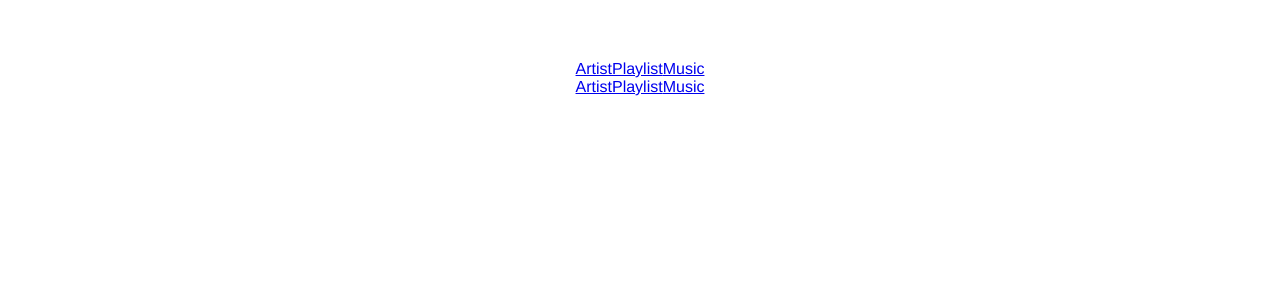
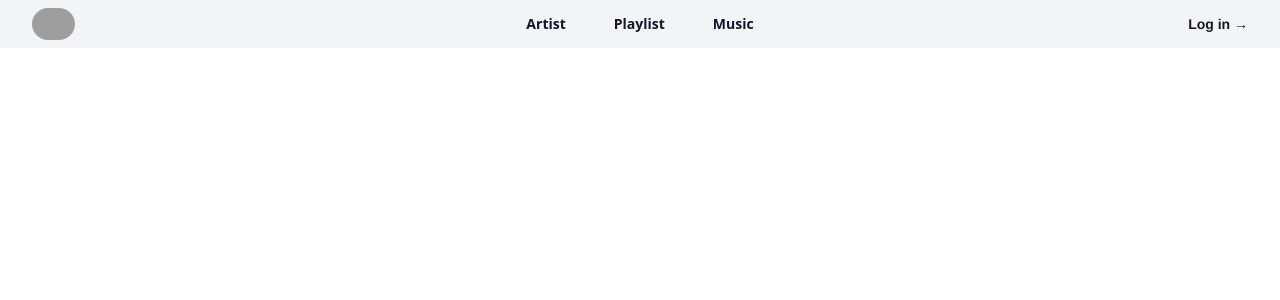
Before and after one commit to alineralncs/alines-music-hub, a Vue app: page / in a window 1280 px wide. Shown: the top 300 px of the page. Built offline with nearby package versions, Linux system fonts and the light colour scheme; grey boxes are pictures that could not be loaded.

Commit message:
feat: lista de artista

```diff
--- a/package.json
+++ b/package.json
@@ -19,8 +19,11 @@
     "@vue/cli-plugin-babel": "~5.0.0",
     "@vue/cli-plugin-eslint": "~5.0.0",
     "@vue/cli-service": "~5.0.0",
+    "autoprefixer": "^10.4.14",
     "eslint": "^7.32.0",
-    "eslint-plugin-vue": "^8.0.3"
+    "eslint-plugin-vue": "^8.0.3",
+    "postcss": "^8.4.23",
+    "tailwindcss": "^3.3.2"
   },
   "eslintConfig": {
     "root": true,
--- /dev/null
+++ b/postcss.config.js
@@ -0,0 +1,6 @@
+module.exports = {
+  plugins: {
+    tailwindcss: {},
+    autoprefixer: {},
+  },
+}
--- a/src/App.vue
+++ b/src/App.vue
@@ -1,5 +1,45 @@
 <template>
-  <div id="app">
+  <div id="app" class="bg-gray-100">
+    <header class="text-tahiti">
+  <nav class="mx-auto flex max-w-7xl h-10 items-center justify-between p-6 lg:px-8 text-white"  aria-label="Global">
+    <div class="flex lg:flex-1">
+      <a href="#" class="-m-1.5 p-1.5">
+        <span class="sr-only"></span>
+        <img class="h-8 w-auto rounded-full" src="https://avatars.githubusercontent.com/u/38014924?v=4" alt="">
+      </a>
+    </div>
+
+    <div class="hidden lg:flex lg:gap-x-12 justify-center ">
+      <a href="#" class="text-sm font-semibold leading-6 text-gray-900 font-sans"><router-link to="/artist">Artist</router-link></a>
+      <a href="#" class="text-sm font-semibold leading-6 text-gray-900 font-sans"> <router-link to="/playlist">Playlist</router-link></a>
+      <a href="#" class="text-sm font-semibold leading-6 text-gray-900 font-sans"><router-link to="/music">Music</router-link></a>
+    </div>
+    <div class="hidden lg:flex lg:flex-1 lg:justify-end">
+      <a href="#" class="text-sm font-semibold leading-6 text-gray-900">Log in <span aria-hidden="true">&rarr;</span></a>
+    </div>
+  </nav>
+  <!-- Mobile menu, show/hide based on menu open state. -->
+  <!-- <div class="lg:hidden" role="dialog" aria-modal="true">
+
+    <div class="fixed inset-0 z-10"></div>
+    <div class="fixed inset-y-0 right-0 z-10 w-full overflow-y-auto bg-white px-6 py-6 sm:max-w-sm sm:ring-1 sm:ring-gray-900/10">
+      <div class="flex items-center justify-between">
+        <a href="#" class="-m-1.5 p-1.5">
+          <span class="sr-only">Your Company</span>
+          <img class="h-8 w-auto" src="https://tailwindui.com/img/logos/mark.svg?color=indigo&shade=600" alt="">
+        </a>
+        <button type="button" class="-m-2.5 rounded-md p-2.5 text-gray-700">
+          <span class="sr-only">Close menu</span>
+          <svg class="h-6 w-6" fill="none" viewBox="0 0 24 24" stroke-width="1.5" stroke="currentColor" aria-hidden="true">
+            <path stroke-linecap="round" stroke-linejoin="round" d="M6 18L18 6M6 6l12 12" />
+          </svg>
+        </button>
+      </div>
+    </div>
+  </div> -->
+</header>
+
+
     <HomePage />
     <router-view />
   </div>
@@ -23,6 +63,6 @@ export default {
   -moz-osx-font-smoothing: grayscale;
   text-align: center;
   color: #2c3e50;
-  margin-top: 60px;
+
 }
 </style>
--- a/src/components/ArtistList.vue
+++ b/src/components/ArtistList.vue
@@ -1,13 +1,62 @@
 <template>
     <div id="Artist">
-
+        <!-- <ul v-if="artists.length > 0">
+            <li v-for="artist in artists" :key="artist.id">
+                <div class="max-w-md mx-auto bg-white rounded-xl shadow-md overflow-hidden  mb-10">
+                    <div class="md:flex">
+                        <div class="md:shrink-0">
+                            <img class="h-48 w-full object-cover md:h-full md:w-48" :src="artist.imageURL"
+                                alt="Playlist cover">
+                        </div>
+                        <div class="p-8">
+                            <div class="uppercase tracking-wide text-sm text-indigo-500 font-semibold text-justify">{{
+                                artist.name }}
+                            </div>
+                             <p class="mt-2 text-slate-500" v-for="music in playlist.music" :key="music.id">{{ music.name }}
+                            </p>
+                        </div>
+                    </div>
+                </div> -->
+        <div class="min-h-screen bg-gray-100 mx-auto flex items-center">
+            <div
+                class="container mx-auto p-9 bg-white max-w-sm rounded-2xl overflow-hidden shadow-xl hover:shadow-2xl transition duration-300 " v-for="artist in artists" :key="artist.id">
+                <img class="rounded-xl" :src="artist.imageURL"
+                                alt="Playlist cover" />
+                <div class="flex justify-between items-center">
+                    <div>
+                        <h1 class="mt-5 text-2xl font-semibold">{{ artist.name }}</h1>
+                    </div>
+                    <div>
+                        <button
+                            class="text-white text-md font-semibold bg-green-400 py-2 px-4 rounded-lg shadow-md hover:shadow-lg transition duration-500 transform-gpu hover:scale-110 ">Ver Músicas</button>
+                    </div>
+                </div>
+            </div>
+        </div>
+        <!-- </li>
+        </ul> -->
     </div>
 </template>
 
 <script>
-
+import axios from 'axios';
 export default {
     name: 'ArtistList',
-
-}
+    data() {
+        return {
+            artists: [],
+        };
+    },
+    mounted() {
+        console.log('Artist COmponent')
+        axios.get('http://127.0.0.1:8000/api/artist/')
+            .then(response => {
+                this.artists = response.data.results;
+                console.log('this', this.artists);
+            })
+            .catch(error => {
+                console.log(error);
+            });
+    },
+};
 </script>
--- a/src/components/PlaylistList.vue
+++ b/src/components/PlaylistList.vue
@@ -1,23 +1,26 @@
 <template>
-    <p>oioioio</p>
     <div id="PlaylistList">
-        <ul v-if="playlists.length > 0">
-            <li v-for="playlist in playlists" :key="playlist.id">
-                <div class="playlist-container">
-                    <div class="playlist-info">
-                        <p class="playlist-name">{{ playlist.name }}</p>
-                        <ul class="music-list">
-                            <li v-for="music in playlist.music" :key="music.id">
-                                <p>{{ music.lyrics }}A</p>
-                            </li>
-                        </ul>
+
+                <div class="min-h-screen bg-gray-100 mx-auto flex items-center">
+            <div
+                class="container mx-auto p-9 bg-white max-w-sm rounded-2xl overflow-hidden shadow-xl hover:shadow-2xl transition duration-300 " v-for="playlist in playlists" :key="playlist.id">
+                <img class="rounded-xl" :src="playlist.imageURL"
+                                alt="Playlist cover" />
+                <div class="flex justify-between items-center">
+                    <div>
+                        <h1 class="mt-5 text-2xl font-semibold text-left">{{ playlist.name }}</h1>
+                        <p class="mt-2 text-slate-500 text-justify" v-for="music in playlist.music" :key="music.id">{{ music.name }}</p>
                     </div>
-                    <div class="playlist-image">
-                        <img :src="playlist.imageURL" alt="Playlist Image" />
+                    <div>
+                        <button
+                            class="text-white text-md font-semibold bg-green-400 py-2 px-4 rounded-lg shadow-md hover:shadow-lg transition duration-500 transform-gpu hover:scale-110 "></button>
                     </div>
                 </div>
-            </li>
-        </ul>
+            </div>
+        </div>
+
+
+
     </div>
 </template>
 
--- /dev/null
+++ b/src/components/authentication/Signup.vue
@@ -0,0 +1,13 @@
+<template>
+    <div id="signup">
+
+    </div>
+</template>
+
+<script>
+
+export default {
+    name: 'SignupForm',
+
+}
+</script>
--- a/src/main.js
+++ b/src/main.js
@@ -1,6 +1,7 @@
 import { createApp } from 'vue'
 import App from './App.vue'
 import { createRouter, createWebHistory } from 'vue-router';
+import './style.css'
 
 import HomePage from './view/HomePage.vue'
 import PlaylistList from './/components/PlaylistList.vue'
--- /dev/null
+++ b/src/style.css
@@ -0,0 +1,3 @@
+@tailwind base;
+@tailwind components;
+@tailwind utilities;
--- a/src/view/HomePage.vue
+++ b/src/view/HomePage.vue
@@ -1,17 +1,18 @@
 <template>
-    <div id="HomePage">
-    <nav>
-      <router-link to="/artist">Artist</router-link>
-      <router-link to="/playlist">Playlist</router-link>
-      <router-link to="/music">Music</router-link>
-    </nav>
-    </div>
+  <div id="HomePage" class="bg-fuchsia-50">
+
+  </div>
 </template>
 
 <script>
+import SignupForm from '@/components/authentication/Signup.vue';
+
 
 export default {
-    name: 'HomePage',
+  name: 'HomePage',
+  components: [
+    SignupForm
+  ]
 
 }
 </script>
--- /dev/null
+++ b/tailwind.config.js
@@ -0,0 +1,11 @@
+/** @type {import('tailwindcss').Config} */
+module.exports = {
+  content: [
+    "./index.html",
+    "./src/**/*.{vue,js,ts,jsx,tsx}",
+  ],
+  theme: {
+    extend: {},
+  },
+  plugins: [],
+}
```
Also changed, not shown: 1 other file (tests, documents, lock files or other folders).
